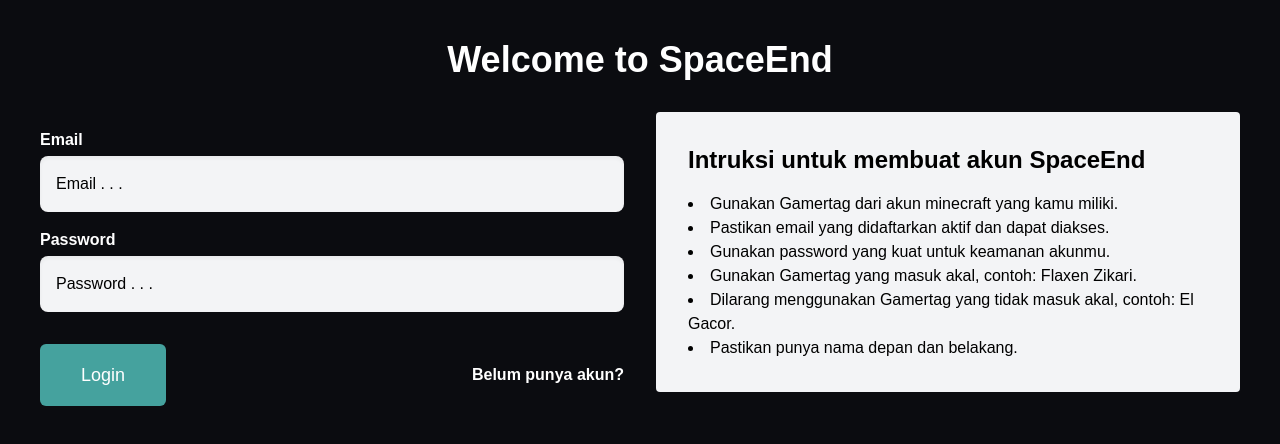
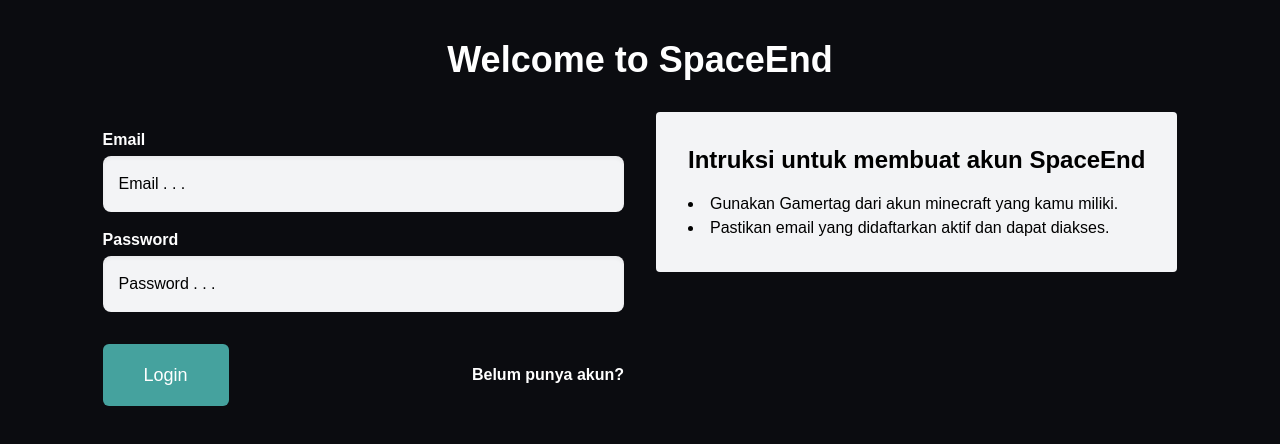
Before and after one commit to SpaceEndComp/SpaceEnd, a React (Vite) app: page /Login in a window 1280 px wide. Shown: the top 444 px of the page. Built offline with nearby package versions, Linux system fonts and the light colour scheme; no server answers.

Commit message:
Remove unnecessary Gamertag and password guidelines
Removed guidelines for password strength and Gamertag rules.

```diff
--- a/src/pages/Login.jsx
+++ b/src/pages/Login.jsx
@@ -132,14 +132,6 @@
                 <li>
                   Pastikan email yang didaftarkan aktif dan dapat diakses.
                 </li>
-                <li>Gunakan password yang kuat untuk keamanan akunmu.
-                </li>
-                <li>Gunakan Gamertag yang masuk akal, contoh: Flaxen Zikari.
-                </li>
-                <li>Dilarang menggunakan Gamertag yang tidak masuk akal, contoh: El Gacor.
-                </li>
-                <li>Pastikan punya nama depan dan belakang.
-                </li>
               </ul>
             </div>
           </aside>
```
